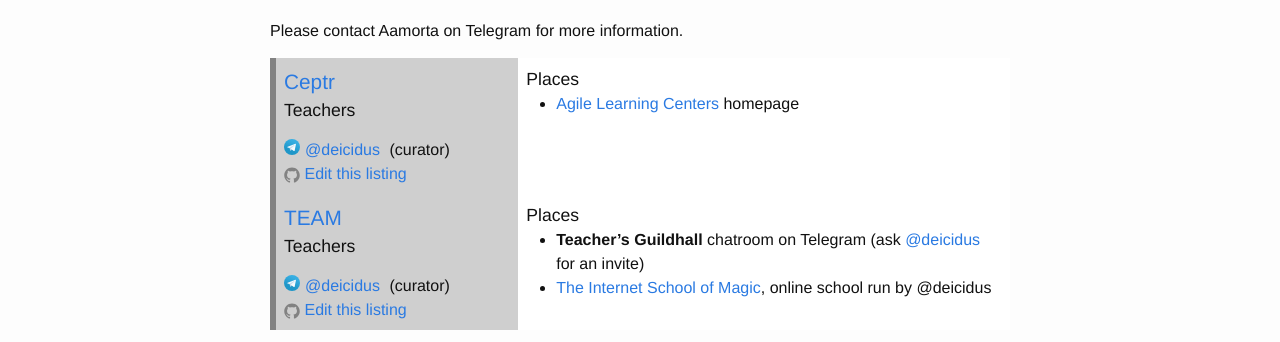
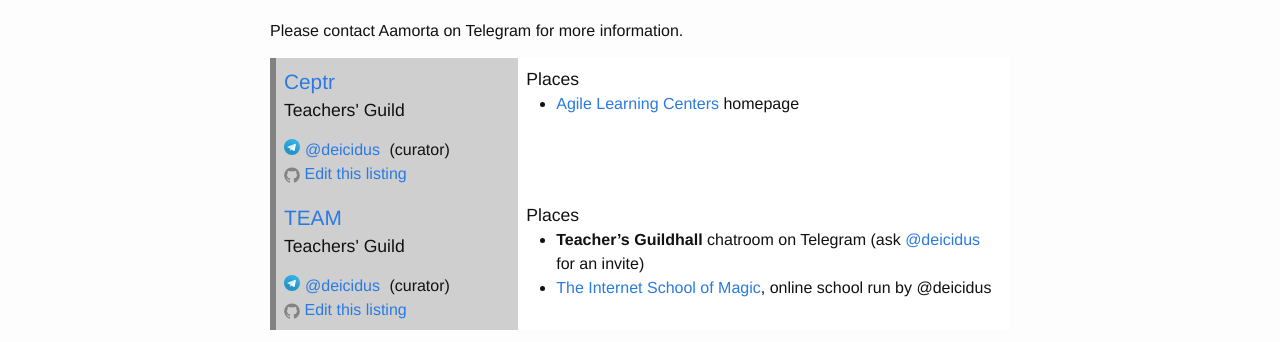
Before and after one commit to coalition-of-invisible-colleges/cic.github.io, a Jekyll site: the page built from guilds/teachers.md, in a window 1280 px wide. Shown: the part 184-526 px from the top of the page. Built offline with Jekyll 4.4.1, drawn with Linux system fonts in a browser that asks for light colours.

Commit message:
Update guild.html

```diff
--- a/_layouts/guild.html
+++ b/_layouts/guild.html
@@ -14,7 +14,7 @@ layout: default
       <div class="listing {{ listing.guild }}" style="position: relative;">
         <div class="guildtitle">
           <h2><a href="/colleges/{{ listing.college }}">{{ listing.college }}</a></h2>
-          <p class="guildsubheading">{{ page.guild | capitalize }}</p>
+          <p class="guildsubheading">{{ page.guild | capitalize }}' Guild</p>
           {% assign edit_url = 'coalition-of-invisible-colleges/cic.github.io/edit/master/' | append: listing.path %}
         </div>
         <div class="curatorbox">
```
